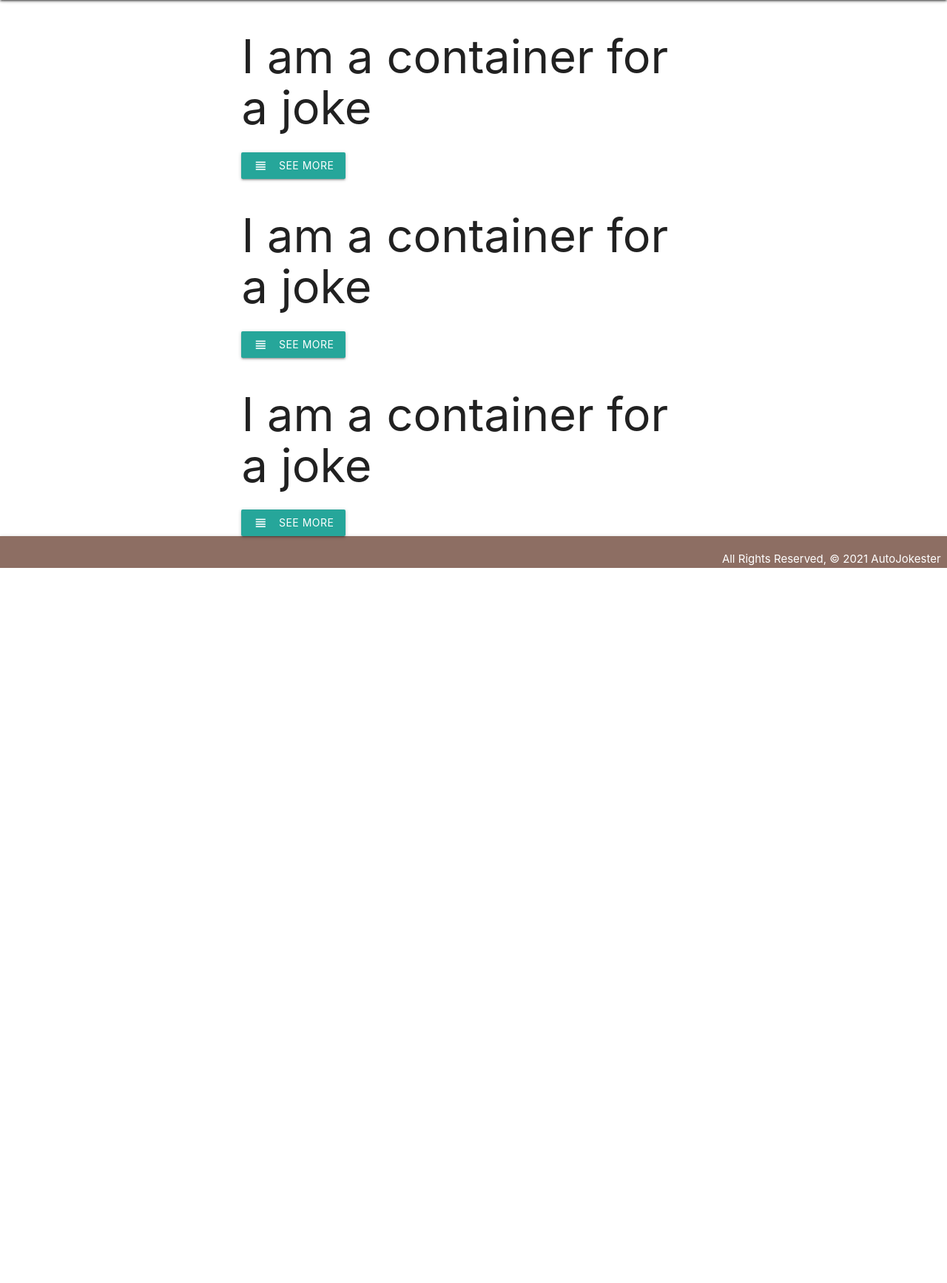
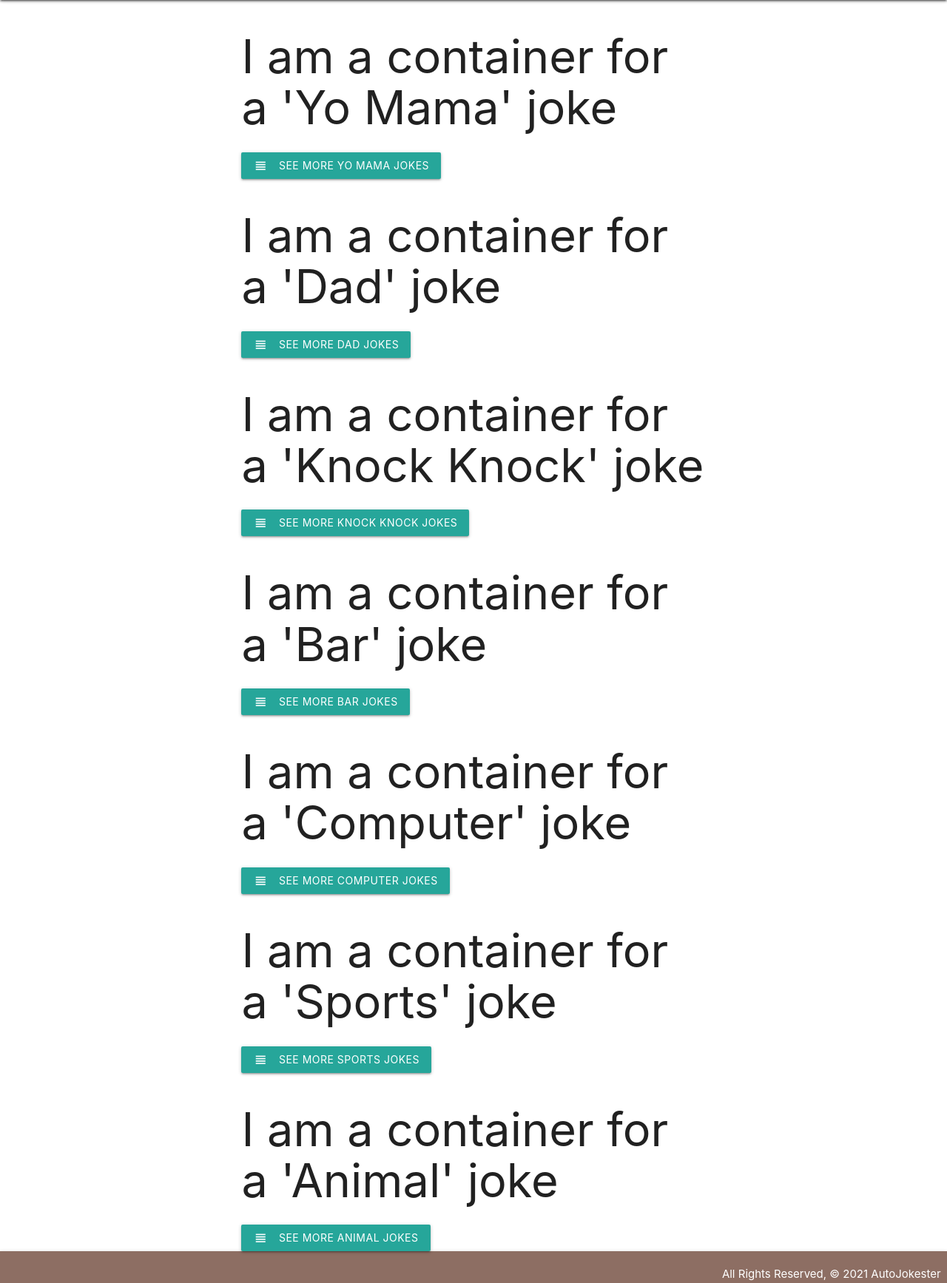
Before and after one commit to sean-yates/Auto-Jokester, a Django app: page /allJokes in a window 1280 px wide. Shown: the part 64-1799 px from the top of the page at 74% size. Before the commit the page ends 832 px from the top, so only its background shows below. Run offline with Django 3.2, Linux system fonts and the light colour scheme.

Commit message:
update allJokes page to iterate thru joke categories, & auto-create links to appropriate links

```diff
--- a/main_app/templates/allJokes.html
+++ b/main_app/templates/allJokes.html
@@ -1,22 +1,14 @@
 {% extends 'base.html' %} {% block content %}
-   <body>
-      <link rel="stylesheet" href="https://cdnjs.cloudflare.com/ajax/libs/materialize/1.0.0/css/materialize.min.css">
-      <link href="https://fonts.googleapis.com/icon?family=Material+Icons" rel="stylesheet">
+    <body>
+        <link rel="stylesheet" href="https://cdnjs.cloudflare.com/ajax/libs/materialize/1.0.0/css/materialize.min.css">
+        <link href="https://fonts.googleapis.com/icon?family=Material+Icons" rel="stylesheet">
 
-        <div class="container">
-            <h1>I am a container for a joke</h1>
-            <a class="waves-effect waves-light btn"><i class="material-icons left">view_headline</i>See more</a>
-        </div>
-
-        <div class="container">
-            <h1>I am a container for a joke</h1>
-            <a class="waves-effect waves-light btn"><i class="material-icons left">view_headline</i>See more</a>
-        </div>
-
-        <div class="container">
-            <h1>I am a container for a joke</h1>
-            <a class="waves-effect waves-light btn"><i class="material-icons left">view_headline</i>See more</a>
-        </div>
+        {% for joke in jokes %}
+            <div class="container">
+                <h1>I am a container for a '{{joke.1}}' joke</h1>
+                <a href="{% url 'joke_random' joke.1|lower|cut:' ' %}" class="waves-effect waves-light btn"><i class="material-icons left">view_headline</i>See more {{joke.1}} jokes</a>
+            </div>
+        {% endfor %}
     </body>
 
 {% endblock %}
--- a/main_app/urls.py
+++ b/main_app/urls.py
@@ -4,10 +4,47 @@ from . import views
 # Paths/Routes
 urlpatterns = [
     path('', views.home, name='home'),
-    path('randomJoke/', views.randomJoke, name='randomJoke'),
-    path('jokeById/', views.jokeById, name='jokeById'),
-    path('jokeByType/', views.jokeByType, name='jokeByType'),
-    path('jokeSearch/', views.jokeSearch, name='jokeSearch'),
+
+    path('joke_random/', views.joke_random, name='joke_random'),
+    path('<str:category>_joke_random/', views.joke_random, name='joke_random'),
+    path('<str:category>_joke_by_id/', views.joke_by_id, name='joke_by_id'),
+    path('<str:category>_joke_search/', views.joke_search, name='joke_search'),
+
+    # path('dad_joke_random/', views.dad_joke_random, name='dad_joke_random'),
+    # path('dad_joke_by_id/', views.dad_joke_by_id, name='dad_joke_by_id'),
+    # # path('dad_joke_by_type/', views.dad_joke_by_type, name='dad_joke_by_type'),
+    # path('dad_joke_search/', views.dad_joke_search, name='dad_joke_search'),
+
+    # path('yomama_joke_random/', views.yomama_joke_random, name='yomama_joke_random'),
+    # path('yomama_joke_by_id/', views.yomama_joke_by_id, name='yomama_joke_by_id'),
+    # # path('yomama_joke_by_type/', views.yomama_joke_by_type, name='yomama_joke_by_type'),
+    # path('yomama_joke_search/', views.yomama_joke_search, name='yomama_joke_search'),
+
+    # path('knockknock_joke_random/', views.knockknock_joke_random, name='knockknock_joke_random'),
+    # path('knockknock_joke_by_id/', views.knockknock_joke_by_id, name='knockknock_joke_by_id'),
+    # # path('knockknock_joke_by_type/', views.knockknock_joke_by_type, name='knockknock_joke_by_type'),
+    # path('knockknock_joke_search/', views.knockknock_joke_search, name='knockknock_joke_search'),
+
+    # path('bar_joke_random/', views.bar_joke_random, name='bar_joke_random'),
+    # path('bar_joke_by_id/', views.bar_joke_by_id, name='bar_joke_by_id'),
+    # # path('bar_joke_by_type/', views.bar_joke_by_type, name='bar_joke_by_type'),
+    # path('bar_joke_search/', views.bar_joke_search, name='bar_joke_search'),
+
+    # path('computer_joke_random/', views.computer_joke_random, name='computer_joke_random'),
+    # path('computer_joke_by_id/', views.computer_joke_by_id, name='computer_joke_by_id'),
+    # # path('computer_joke_by_type/', views.computer_joke_by_type, name='computer_joke_by_type'),
+    # path('computer_joke_search/', views.computer_joke_search, name='computer_joke_search'),
+
+    # path('sports_joke_random/', views.sports_joke_random, name='sports_joke_random'),
+    # path('sports_joke_by_id/', views.sports_joke_by_id, name='sports_joke_by_id'),
+    # # path('sports_joke_by_type/', views.sports_joke_by_type, name='sports_joke_by_type'),
+    # path('sports_joke_search/', views.sports_joke_search, name='sports_joke_search'),
+
+    # path('animal_joke_random/', views.animal_joke_random, name='animal_joke_random'),
+    # path('animal_joke_by_id/', views.animal_joke_by_id, name='animal_joke_by_id'),
+    # # path('animal_joke_by_type/', views.animal_joke_by_type, name='animal_joke_by_type'),
+    # path('animal_joke_search/', views.animal_joke_search, name='animal_joke_search'),
+
     path('accounts/signup/', views.signup, name='signup'),
     path('allJokes', views.allJokes, name='allJokes'),
     path('submitjoke', views.submitjoke, name='submitjoke'),
--- a/main_app/views.py
+++ b/main_app/views.py
@@ -5,7 +5,7 @@ from django.contrib.auth.forms import UserCreationForm
 
 # import requests
 import datetime
-from .models import Joke
+from .models import Joke, CATEGORIES
 from .forms import JokeForm
 
 # API_KEY = '4967ac58d9msh8e3af7a90bbc99dp19e443jsnc0ddfc3ec16a'
@@ -15,7 +15,11 @@ def home(request):
     return render(request, 'home.html')
 
 def allJokes(request):
-    return render(request, 'allJokes.html')
+    # jokes = Joke.objects.order_by('id')
+    jokes = CATEGORIES
+    context = {'jokes': jokes}
+    print('context =', context)
+    return render(request, 'allJokes.html', context)
 
 def submitjoke(request):
     return render(request, 'submitjoke.html')
@@ -29,7 +33,50 @@ def profilePage(request):
 def myfavoritejokes(request):
     return render(request, 'user/myfavoritejokes.html')
 
-def randomJoke(request):
+    # path('<str:category>_joke_random/', views.joke_random, name='joke_random'),
+    # path('<str:category>_joke_by_id/', views.joke_by_id, name='joke_by_id'),
+    # path('<str:category>_joke_search/', views.joke_search, name='joke_search'),
+
+def joke_random(request, category):
+    import requests
+    if category == 'dad':
+        # From icanhazdadjoke.com
+        headers = {
+            'Accept': 'application/json',
+            'User-Agent': 'My Library (https://github.com/sean-yates/Auto-Jokester)'
+        }
+        response = requests.request("GET", 'https://icanhazdadjoke.com', headers=headers)
+    elif category == 'yomama':
+        # From icanhazdadjoke.com
+        headers = {
+            'Accept': 'application/json',
+            'User-Agent': 'My Library (https://github.com/sean-yates/Auto-Jokester)'
+        }
+        response = requests.request("GET", 'https://api.yomomma.info', headers=headers)
+    elif category == 'knockknock':
+        print('category =', category)
+    elif category == 'bar':
+        print('category =', category)
+    elif category == 'computer':
+        print('category =', category)
+    elif category == 'sports':
+        print('category =', category)
+    elif category == 'animal':
+        print('category =', category)
+
+
+
+    context = { 'response': response }
+
+    response_data = response.json()
+
+    print('\033[30;206;48;2;255;255;0m', response_data['joke'], '\033[0m')
+
+    save_joke_to_db(response_data['joke'])
+
+    return render(request, 'randomJoke.html', context)
+
+def random_dad_joke(request):
     # From icanhazdadjoke.com
     import requests
     headers = {
@@ -83,13 +130,13 @@ def save_joke_to_db(incoming_joke):
     else:
         print('Joke already exists.')
 
-def jokeById(request):
+def joke_by_id(request):
     pass
 
 def jokeByType(request):
     pass
 
-def jokeSearch(request):
+def joke_search(request):
     pass
 
 
```
Also changed, not shown: main_app/models.py (+8 -8 lines).
